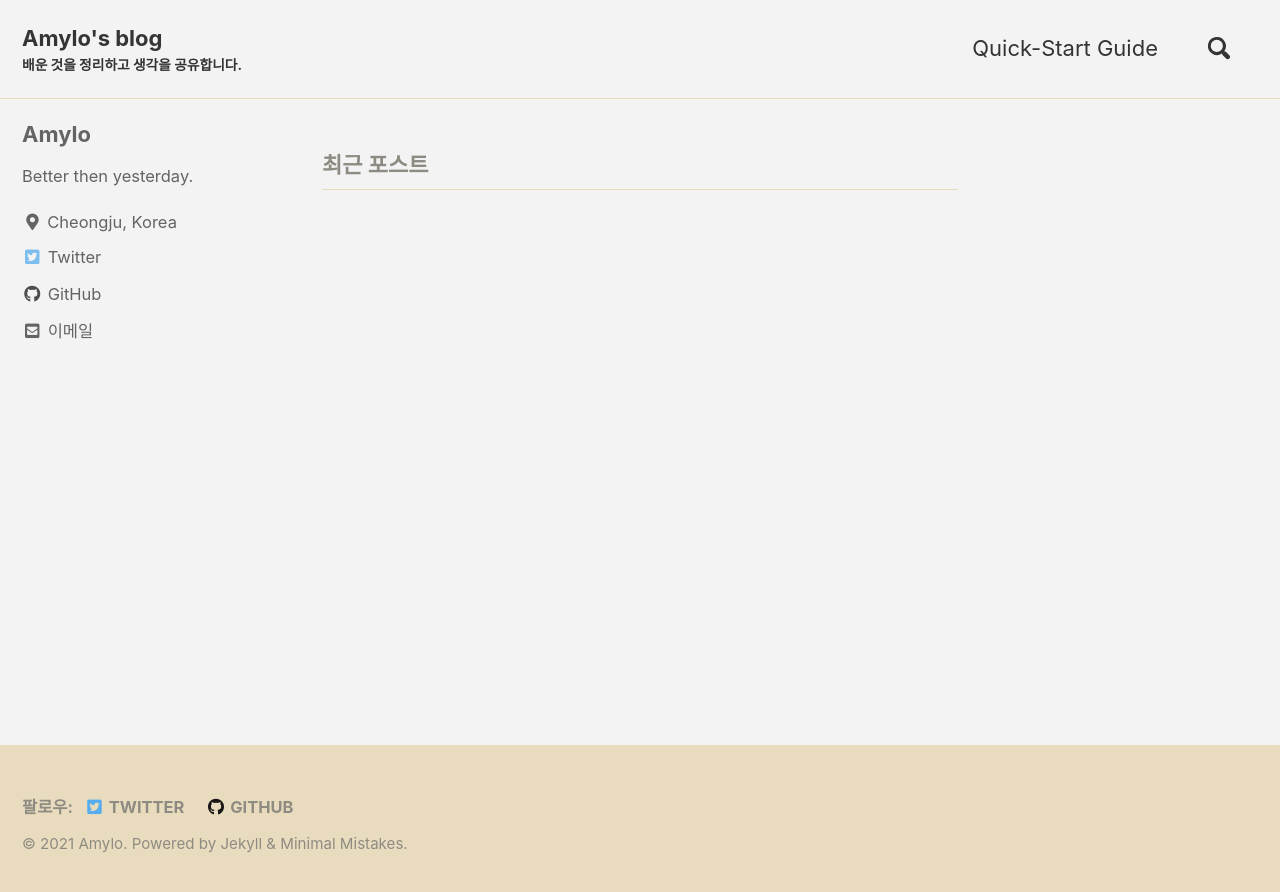
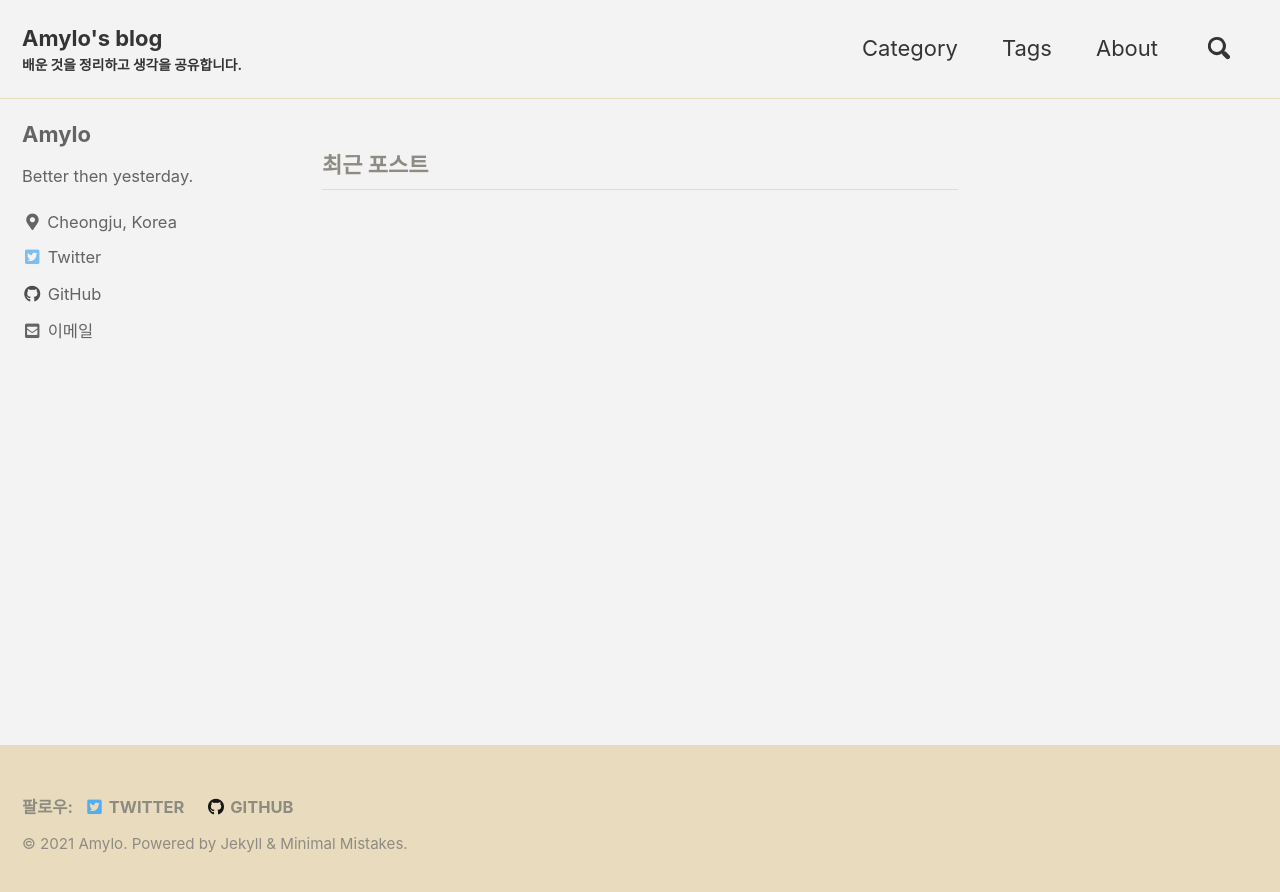
Before and after one commit to Amylo-jh/Amylo-blog, a Jekyll site: the page built from index.html, in a window 1280 px wide. Shown: the top 892 px of the page. Built offline with Jekyll 4.4.1, drawn with Linux system fonts in a browser that asks for light colours; cached includes are drawn as plain includes; the list of posts is cut into pages by our own code.

Commit message:
add navigation and about

```diff
--- a/_data/navigation.yml
+++ b/_data/navigation.yml
@@ -1,7 +1,16 @@
 # main links
 main:
-  - title: "Quick-Start Guide"
-    url: https://mmistakes.github.io/minimal-mistakes/docs/quick-start-guide/
+  #- title: "Quick-Start Guide"
+  #  url: https://mmistakes.github.io/minimal-mistakes/docs/quick-start-guide/
+  - title: "Category"
+    url: /Category/
+  - title: "Tags"
+    url: /tags/
+  - title: "About"
+    url: /about/
+
+
+
   # - title: "About"
   #   url: https://mmistakes.github.io/minimal-mistakes/about/
   # - title: "Sample Posts"
--- a/_data/ui-text.yml
+++ b/_data/ui-text.yml
@@ -602,7 +602,7 @@ ko: &DEFAULT_KO
   pagination_previous        : "이전"
   pagination_next            : "다음"
   breadcrumb_home_label      : "Home"
-  breadcrumb_separator       : "/"
+  breadcrumb_separator       : "//"
   menu_label                 : "토글 메뉴"
   search_label               :
   toc_label                  : "On This Page"
```
Also changed, not shown: _navigation/about.md (added, +12 -0 lines), assets/images/about/amylo_nohands.png (added).
